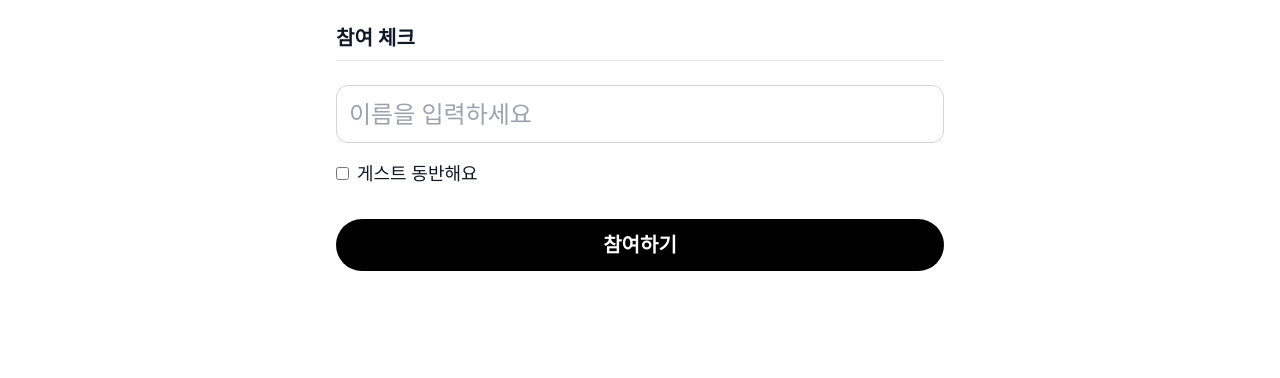
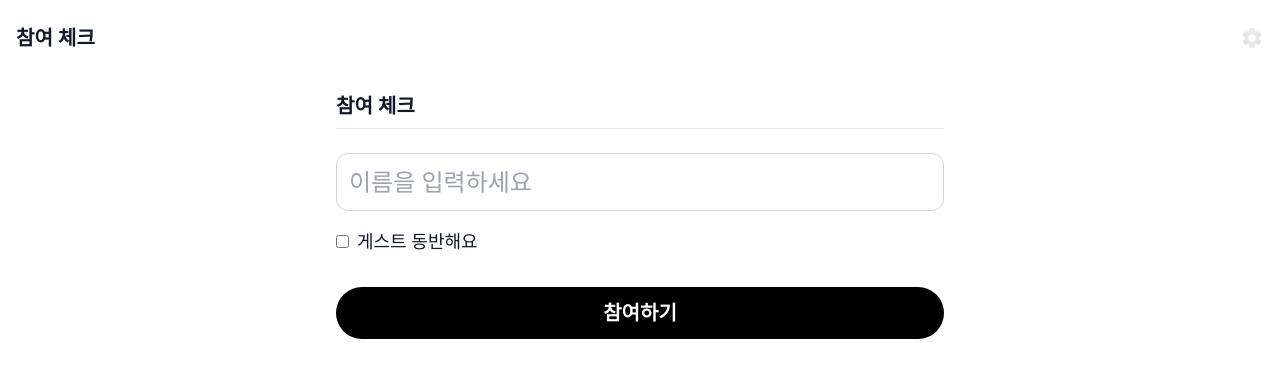
Before and after one commit to hoochutong/join_recs, a React (Vite) app: page / in a window 1280 px wide. Shown: the top 378 px of the page. Built offline with nearby package versions, Linux system fonts and the light colour scheme; no server answers.

Commit message:
UI 개선: Heroicons 추가 및 체크인 페이지 헤더 개선

```diff
--- a/package.json
+++ b/package.json
@@ -8,6 +8,7 @@
         "preview": "vite preview"
     },
     "dependencies": {
+        "@heroicons/react": "^2.2.0",
         "@supabase/supabase-js": "^2.39.6",
         "dayjs": "^1.11.13",
         "html2pdf.js": "^0.10.3",
--- a/src/pages/CheckinPage.tsx
+++ b/src/pages/CheckinPage.tsx
@@ -1,11 +1,16 @@
-
-
 // src/pages/CheckinPage.tsx
+import { Cog6ToothIcon } from '@heroicons/react/24/solid';
 import AttendanceForm from '../components/AttendanceForm';
 
 export default function CheckinPage() {
   return (
-    <div className="min-h-screen bg-white">
+    <div className="min-h-screen bg-white px-4 py-6">
+      <div className="flex items-center justify-between mb-4">
+        <h2 className="text-xl font-semibold">참여 체크</h2>
+        <a href="/admin" title="관리자 페이지" className="text-gray-200 hover:text-gray-500">
+          <Cog6ToothIcon className="h-6 w-6" />
+        </a>
+      </div>
       <AttendanceForm />
     </div>
   );
```
Also changed, not shown: 1 other file (tests, documents, lock files or other folders).
